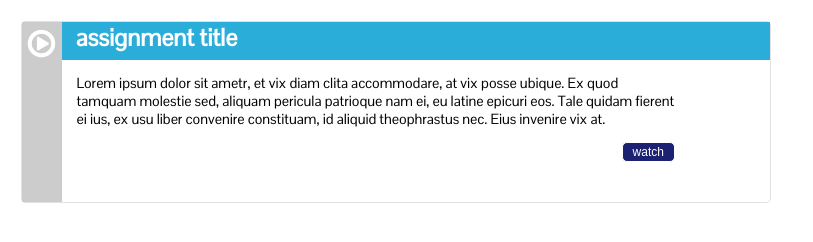
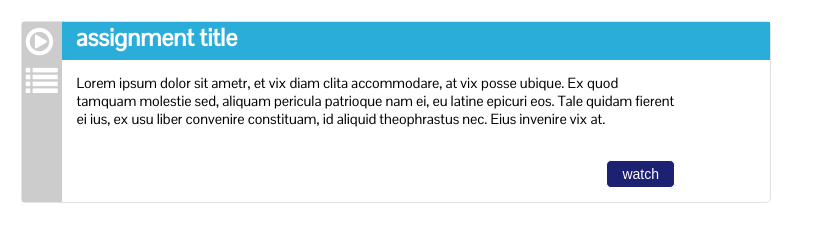
Before and after one commit to seemajune/bem-smacss, a website: page public/index.html in a window 1280 px wide. Shown: the whole page, without its empty margins (0-813 px from the left). Drawn offline with Linux system fonts and the light colour scheme.

Commit message:
adds secondary icon on left gutter

```diff
--- a/public/index.html
+++ b/public/index.html
@@ -12,7 +12,9 @@
 <body>
     <div class="assignment">
         <div class="assignment__card">
-            <a class="gutter gutter--left"><i class="fa fa-play-circle-o fa-2x" aria-hidden="true"></i>
+            <a class="gutter gutter--left">
+                <i class="fa fa-play-circle-o fa-2x" aria-hidden="true"></i>
+                <i class="fa fa-list fa-2x" aria-hidden="true"></i>
             </a>
             <div class="assignment__card__title"><h2>assignment title</h2></div>
             <div class="assignment__card__summary">
--- a/public/style_BEM.css
+++ b/public/style_BEM.css
@@ -2,7 +2,7 @@
 
 i {
   color: #fff;
-  padding: 15%;
+  padding: 10%;
 }
 
 .assignment { /*block*/
@@ -83,14 +83,17 @@ i {
 
 .btn {
   display: inline-block;
-  padding: 2px 10px;
-  font-size: 12px;
+  padding: 5px 15px;
+  font-size: 14px;
+  margin-top: 3%;
   float: right;
 }
 
 @media only screen and (max-width:980px) {
   .btn {
     padding: 1px 5px;
+    margin: 0;
+    font-size: 12px;
   }
 }
 
```
